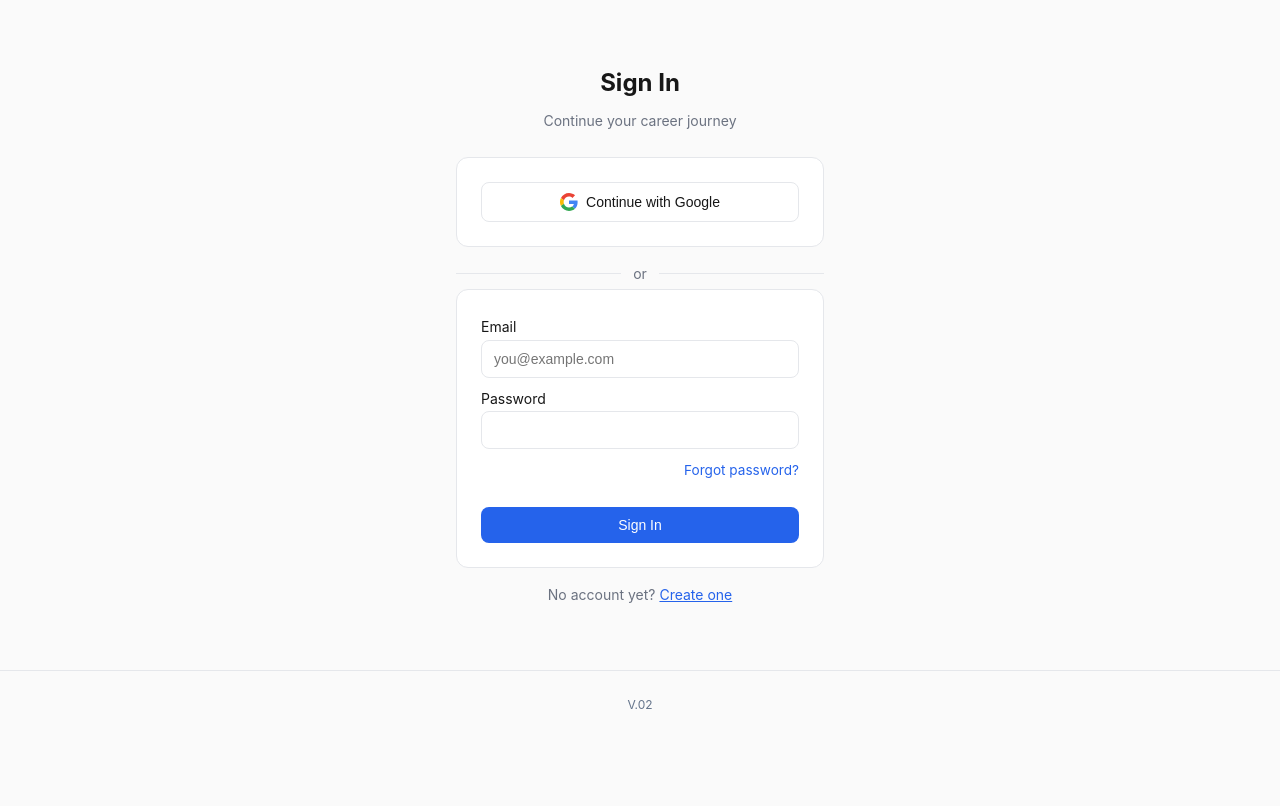
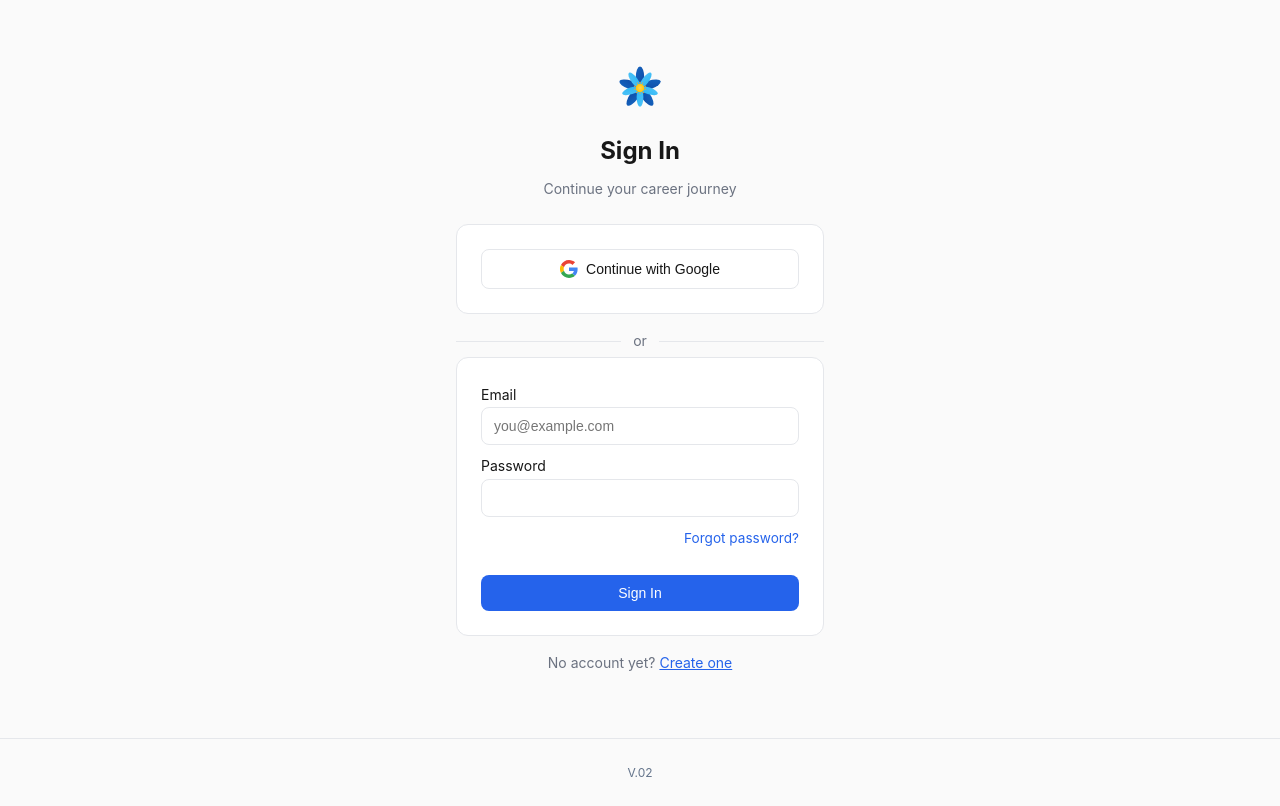
Before and after one commit to JKern100/CareerDev, a Next.js app in the folder frontend/: page /login in a window 1280 px wide. Built offline with nearby package versions, Linux system fonts and the light colour scheme.

Commit message:
Add flower logo to login page
https://claude.ai/code/session_019dNenBuUpNtJ9zC5FsdfJg

```diff
--- a/frontend/src/app/login/page.tsx
+++ b/frontend/src/app/login/page.tsx
@@ -54,10 +54,13 @@ export default function LoginPage() {
 
   return (
     <div className="container" style={{ maxWidth: "400px" }}>
-      <h1 style={{ textAlign: "center", marginTop: "2rem" }}>Sign In</h1>
-      <p className="text-muted text-sm mb-3" style={{ textAlign: "center" }}>
-        Continue your career journey
-      </p>
+      <div style={{ textAlign: "center", marginTop: "2rem" }}>
+        <img src="/logo.svg" alt="CareerDev" width={48} height={48} style={{ marginBottom: "0.75rem" }} />
+        <h1>Sign In</h1>
+        <p className="text-muted text-sm mb-3">
+          Continue your career journey
+        </p>
+      </div>
 
       <div className="card" style={{ textAlign: "center" }}>
         <button
```
